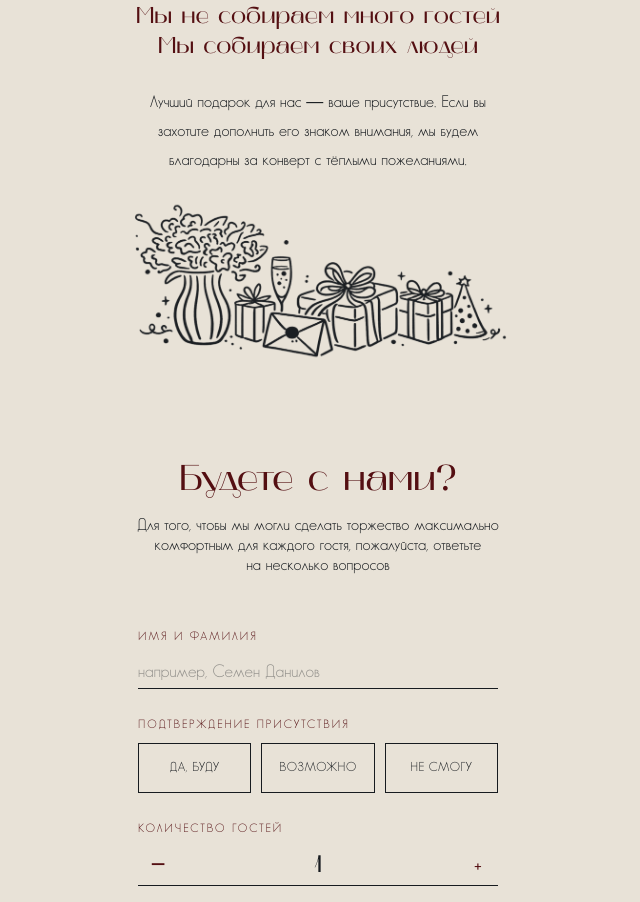
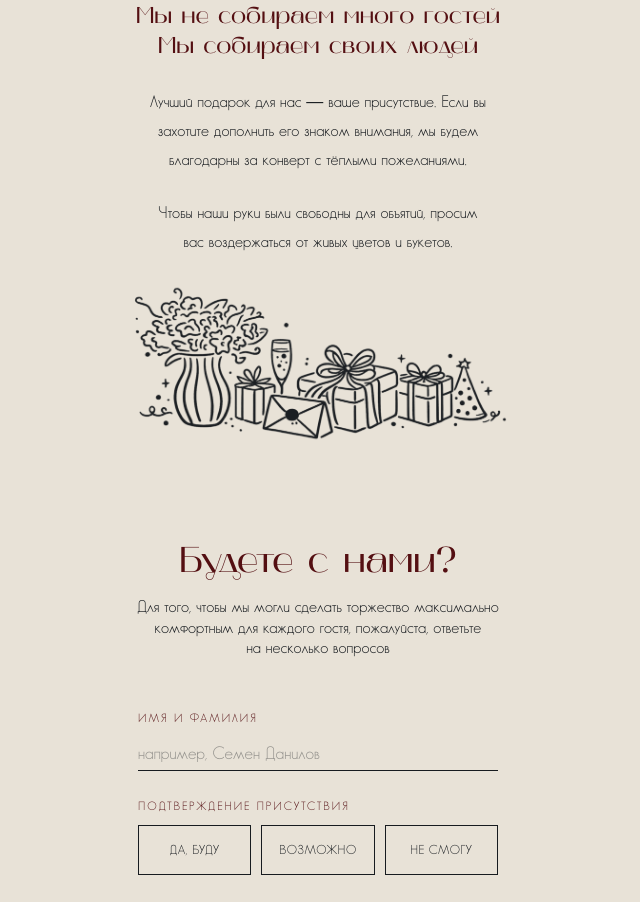
Before and after one commit to VMMcode/osetian-wedding, a website: page index.html in a window 1280 px wide. Shown: the part 2347-3249 px from the top of the page, without its empty margins (322-962 px from the left). Drawn offline with Linux system fonts and the light colour scheme.

Commit message:
Gifts: добавлен абзац про живые цветы
Co-Authored-By: Claude Opus 4.8 <noreply@anthropic.com>

```diff
--- a/index.html
+++ b/index.html
@@ -266,6 +266,10 @@
             захотите дополнить его знаком внимания, мы&nbsp;будем благодарны
             за&nbsp;конверт с&nbsp;тёплыми пожеланиями.
           </p>
+          <p class="gifts__text">
+            Чтобы наши руки были свободны для&nbsp;объятий, просим вас
+            воздержаться от&nbsp;живых цветов и&nbsp;букетов.
+          </p>
           <div class="gifts__img">
             <img src="src/gift-img.png" alt="" />
           </div>
```
